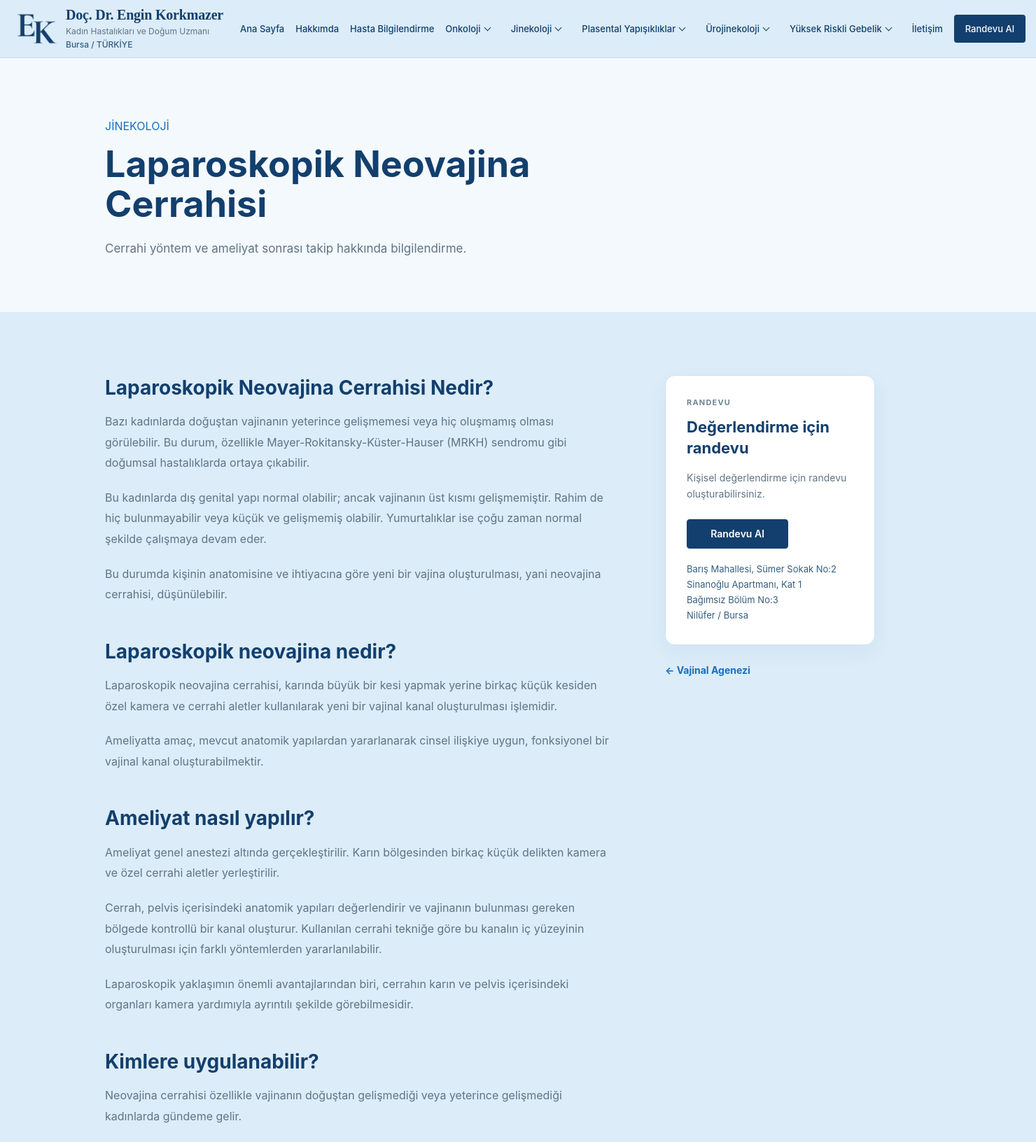
After one commit to msamkara67/engin-korkmazer, a Django app: page /laparoskopik-neovajina-cerrahisi/ in a window 1480 px wide. The commit adds this page. Shown: the top 1632 px of the page at 70% size. Run offline with Django 5.2, Linux system fonts and the light colour scheme.

Commit message:
Add laparoscopic neovagina surgery page

```diff
--- a/website/sitemaps.py
+++ b/website/sitemaps.py
@@ -21,6 +21,7 @@ class StaticViewSitemap(Sitemap):
             "website:colposcopy",
             "website:hysteroscopy",
             "website:vaginal_agenesis",
+            "website:laparoscopic_neovagina",
             "website:fibroids",
             "website:laparoscopic_myomectomy",
 
--- a/website/templates/website/base.html
+++ b/website/templates/website/base.html
@@ -217,6 +217,9 @@
                     <a href="{% url 'website:vaginal_agenesis' %}">
                         Vajinal Agenezi
                     </a>
+                    <a href="{% url 'website:laparoscopic_neovagina' %}">
+                        Laparoskopik Neovajina Cerrahisi
+                    </a>
 
                     <a href="{% url 'website:ovarian_cysts' %}">
                         Yumurtalık Kistleri
--- /dev/null
+++ b/website/templates/website/laparoscopic_neovagina.html
@@ -0,0 +1,54 @@
+{% extends "website/base.html" %}
+{% block title %}Laparoskopik Neovajina Cerrahisi Bursa | Doç. Dr. Engin Korkmazer{% endblock %}
+{% block meta_description %}Laparoskopik neovajina cerrahisi, uygulanması ve ameliyat sonrası takip hakkında Doç. Dr. Engin Korkmazer'in bilgilendirmesi.{% endblock %}
+{% block content %}
+<section class="article-hero">
+    <div class="container">
+        <span class="section-label">JİNEKOLOJİ</span>
+        <h1>Laparoskopik Neovajina Cerrahisi</h1>
+        <p>Cerrahi yöntem ve ameliyat sonrası takip hakkında bilgilendirme.</p>
+    </div>
+</section>
+<section class="article-page">
+    <div class="container">
+        <div class="article-layout">
+            <article class="article-content">
+                <h2>Laparoskopik Neovajina Cerrahisi Nedir?</h2>
+                <p>Bazı kadınlarda doğuştan vajinanın yeterince gelişmemesi veya hiç oluşmamış olması görülebilir. Bu durum, özellikle Mayer-Rokitansky-Küster-Hauser (MRKH) sendromu gibi doğumsal hastalıklarda ortaya çıkabilir.</p>
+                <p>Bu kadınlarda dış genital yapı normal olabilir; ancak vajinanın üst kısmı gelişmemiştir. Rahim de hiç bulunmayabilir veya küçük ve gelişmemiş olabilir. Yumurtalıklar ise çoğu zaman normal şekilde çalışmaya devam eder.</p>
+                <p>Bu durumda kişinin anatomisine ve ihtiyacına göre yeni bir vajina oluşturulması, yani neovajina cerrahisi, düşünülebilir.</p>
+                <h2>Laparoskopik neovajina nedir?</h2>
+                <p>Laparoskopik neovajina cerrahisi, karında büyük bir kesi yapmak yerine birkaç küçük kesiden özel kamera ve cerrahi aletler kullanılarak yeni bir vajinal kanal oluşturulması işlemidir.</p>
+                <p>Ameliyatta amaç, mevcut anatomik yapılardan yararlanarak cinsel ilişkiye uygun, fonksiyonel bir vajinal kanal oluşturabilmektir.</p>
+                <h2>Ameliyat nasıl yapılır?</h2>
+                <p>Ameliyat genel anestezi altında gerçekleştirilir. Karın bölgesinden birkaç küçük delikten kamera ve özel cerrahi aletler yerleştirilir.</p>
+                <p>Cerrah, pelvis içerisindeki anatomik yapıları değerlendirir ve vajinanın bulunması gereken bölgede kontrollü bir kanal oluşturur. Kullanılan cerrahi tekniğe göre bu kanalın iç yüzeyinin oluşturulması için farklı yöntemlerden yararlanılabilir.</p>
+                <p>Laparoskopik yaklaşımın önemli avantajlarından biri, cerrahın karın ve pelvis içerisindeki organları kamera yardımıyla ayrıntılı şekilde görebilmesidir.</p>
+                <h2>Kimlere uygulanabilir?</h2>
+                <p>Neovajina cerrahisi özellikle vajinanın doğuştan gelişmediği veya yeterince gelişmediği kadınlarda gündeme gelir.</p>
+                <p>Ancak her hasta için aynı ameliyat tekniği uygun değildir. Hastanın anatomisi, rahim ve yumurtalıkların durumu, daha önce geçirilmiş ameliyatlar ve kişinin beklentileri değerlendirilerek en uygun yöntem belirlenir.</p>
+                <h2>Ameliyatın amacı nedir?</h2>
+                <p>Cerrahinin temel amaçlarından biri, hastanın cinsel yaşamını mümkün hale getirebilecek fonksiyonel bir vajinal kanal oluşturmaktır.</p>
+                <p>Bunun yanında hastanın beden algısının ve yaşam kalitesinin iyileştirilmesi de önemli hedefler arasındadır.</p>
+                <p>Bu ameliyat temelde doğurganlık kazandırmak için yapılan bir ameliyat değildir.</p>
+                <h2>Ameliyattan sonra nelere dikkat edilir?</h2>
+                <p>Ameliyat sonrasında oluşturulan yeni vajinal kanalın iyileşme sürecinin uygun şekilde takip edilmesi önemlidir. Kullanılan yönteme göre doktor tarafından vajinal kalıp/dilatör kullanımı önerilebilir.</p>
+                <p>Bu süreçte doktorun önerilerine uyulması, oluşturulan kanalın zaman içerisinde daralmasını veya kısalmasını önlemek açısından önem taşıyabilir.</p>
+                <p>Cinsel ilişkiye ne zaman başlanabileceğine ise ameliyatın iyileşme durumuna göre doktor tarafından karar verilir.</p>
+                <p>Laparoskopik neovajina cerrahisi, vajinası doğuştan gelişmemiş veya yeterince gelişmemiş kadınlar için cerrahi tedavi seçeneklerinden biridir.</p>
+                <p>Her hastanın anatomisi ve ihtiyaçları farklı olduğu için uygulanacak yöntem kişiye özel olarak belirlenmelidir. Amaç yalnızca yeni bir vajinal kanal oluşturmak değil, hastanın güvenliğini gözeterek fonksiyonel ve yaşam kalitesini artırabilecek bir sonuç elde etmektir.</p>
+            </article>
+            <aside class="article-sidebar">
+                <div class="article-side-card">
+                    <span class="contact-label">RANDEVU</span>
+                    <h3>Değerlendirme için randevu</h3>
+                    <p>Kişisel değerlendirme için randevu oluşturabilirsiniz.</p>
+                    <a href="https://www.doktortakvimi.com/profil/engin-korkmazer" target="_blank" rel="noopener noreferrer" class="btn btn-primary">Randevu Al</a>
+                    {% include "website/appointment_address.html" %}
+                </div>
+                <a href="{% url 'website:vaginal_agenesis' %}" class="article-back-link">← Vajinal Agenezi</a>
+            </aside>
+        </div>
+    </div>
+</section>
+{% endblock %}
--- a/website/urls.py
+++ b/website/urls.py
@@ -4,6 +4,7 @@ from . import views
 app_name = "website"
 
 urlpatterns = [
+    path("laparoskopik-neovajina-cerrahisi/", views.laparoscopic_neovagina, name="laparoscopic_neovagina"),
     path("plasenta-perkreata-rahim-koruyucu-cerrahi/", views.placenta_preserving_surgery, name="placenta_preserving_surgery"),
     path("spiral/", views.intrauterine_device, name="intrauterine_device"),
     path("vulva-kanseri/", views.vulvar_cancer, name="vulvar_cancer"),
--- a/website/views.py
+++ b/website/views.py
@@ -113,3 +113,7 @@ def intrauterine_device(request):
 
 def placenta_preserving_surgery(request):
     return render(request, "website/placenta_preserving_surgery.html")
+
+
+def laparoscopic_neovagina(request):
+    return render(request, "website/laparoscopic_neovagina.html")
```
